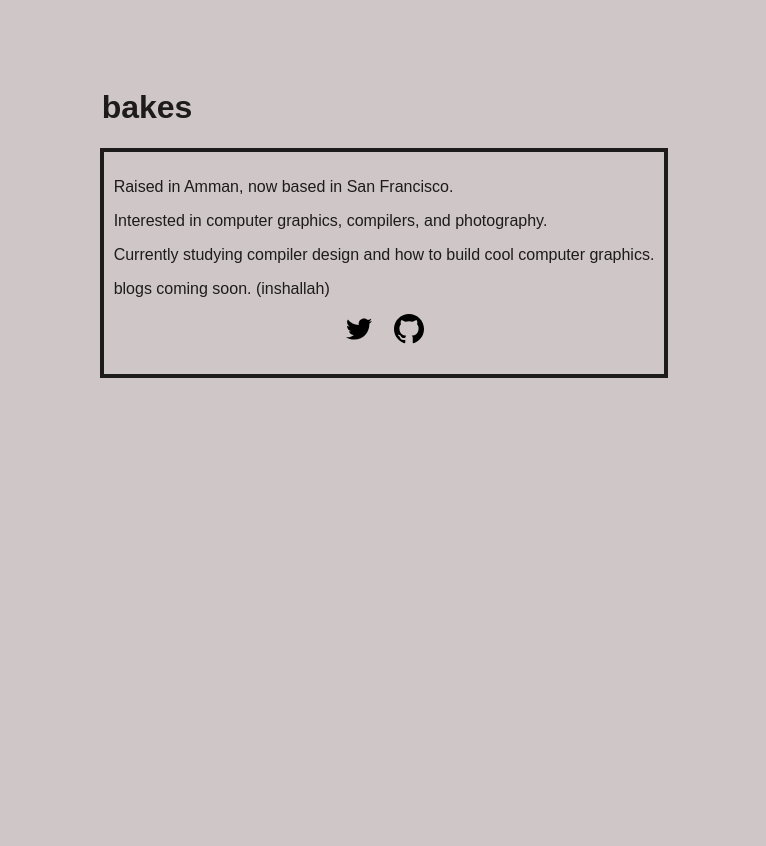
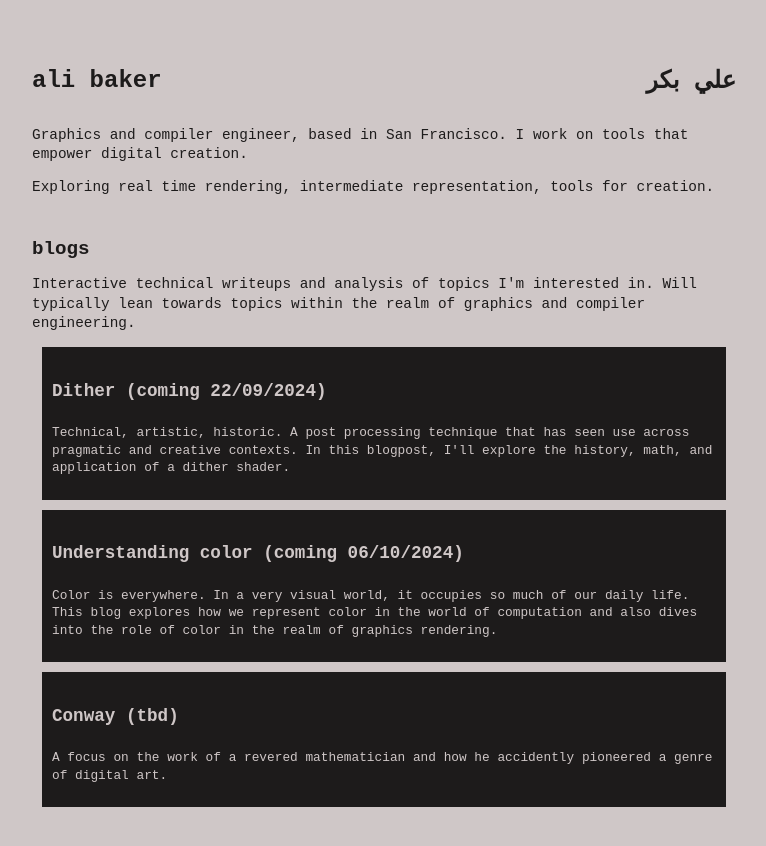
Before and after one commit to aliibaker/portfolio, a website built with Vite: page index.html in a window 1280 px wide. Shown: the whole page, without its empty margins (256-1022 px from the left). Before the commit the page ends 800 px from the top, so only its background shows below. Built offline with nearby package versions, Linux system fonts and the light colour scheme; a web font is replaced by a local one.

Commit message:
new website

```diff
--- a/index.html
+++ b/index.html
@@ -2,38 +2,23 @@
 <html lang="en">
   <head>
     <meta charset="UTF-8" />
+
     <link rel="icon" type="image/svg+xml" href="/basha.JPG" />
+
     <meta name="viewport" content="width=device-width, initial-scale=1.0" />
     <meta property="og:title" content="ali baker" />
     <meta property="og:description" content="code, pictures, and blogs" />
     <meta property="og:image" content="./basha.JPG" />
     <meta property="og:type" content="website" />
-    <title>basha</title>
+
+    <link rel="preconnect" href="https://fonts.googleapis.com">
+    <link rel="preconnect" href="https://fonts.gstatic.com" crossorigin>
+    <link href="https://fonts.googleapis.com/css2?family=Victor+Mono:ital,wght@0,100..700;1,100..700&display=swap" rel="stylesheet">
+
+    <title>ali baker</title>
   </head>
   <body>
-    <div class="page">
-      <h1 class="header-name">ali baker<span id="cursor"><span>&#8203;</span></span></h1>
-    <div class="contents-main">
-      <p>Raised in Amman, now based in San Francisco.</p>
-      <p>Interested in computer graphics, compilers, and photography.</p>
-      <p>Currently studying compiler design and how to build cool computer graphics.</p>
-      <p>blogs coming soon. (inshallah)</p>
-      <ul class="links">
-        <li>
-          <a href="https://twitter.com/bahsha256" target="_blank">
-            <svg xmlns="http://www.w3.org/2000/svg" x="0px" y="0px" width="30" height="30" viewBox="0 0 30 30">
-              <path d="M28,6.937c-0.957,0.425-1.985,0.711-3.064,0.84c1.102-0.66,1.947-1.705,2.345-2.951c-1.03,0.611-2.172,1.055-3.388,1.295 c-0.973-1.037-2.359-1.685-3.893-1.685c-2.946,0-5.334,2.389-5.334,5.334c0,0.418,0.048,0.826,0.138,1.215 c-4.433-0.222-8.363-2.346-10.995-5.574C3.351,6.199,3.088,7.115,3.088,8.094c0,1.85,0.941,3.483,2.372,4.439 c-0.874-0.028-1.697-0.268-2.416-0.667c0,0.023,0,0.044,0,0.067c0,2.585,1.838,4.741,4.279,5.23 c-0.447,0.122-0.919,0.187-1.406,0.187c-0.343,0-0.678-0.034-1.003-0.095c0.679,2.119,2.649,3.662,4.983,3.705 c-1.825,1.431-4.125,2.284-6.625,2.284c-0.43,0-0.855-0.025-1.273-0.075c2.361,1.513,5.164,2.396,8.177,2.396 c9.812,0,15.176-8.128,15.176-15.177c0-0.231-0.005-0.461-0.015-0.69C26.38,8.945,27.285,8.006,28,6.937z"></path>
-            </svg>
-          </a>
-        </li>
-        <li>
-          <a href="https://github.com/aliibaker" target="_blank">
-            <svg xmlns="http://www.w3.org/2000/svg" width="30" height="30" viewBox="0 0 24 24"><path d="M12 0c-6.626 0-12 5.373-12 12 0 5.302 3.438 9.8 8.207 11.387.599.111.793-.261.793-.577v-2.234c-3.338.726-4.033-1.416-4.033-1.416-.546-1.387-1.333-1.756-1.333-1.756-1.089-.745.083-.729.083-.729 1.205.084 1.839 1.237 1.839 1.237 1.07 1.834 2.807 1.304 3.492.997.107-.775.418-1.305.762-1.604-2.665-.305-5.467-1.334-5.467-5.931 0-1.311.469-2.381 1.236-3.221-.124-.303-.535-1.524.117-3.176 0 0 1.008-.322 3.301 1.23.957-.266 1.983-.399 3.003-.404 1.02.005 2.047.138 3.006.404 2.291-1.552 3.297-1.23 3.297-1.23.653 1.653.242 2.874.118 3.176.77.84 1.235 1.911 1.235 3.221 0 4.609-2.807 5.624-5.479 5.921.43.372.823 1.102.823 2.222v3.293c0 .319.192.694.801.576 4.765-1.589 8.199-6.086 8.199-11.386 0-6.627-5.373-12-12-12z"/></svg>
-          </a>
-        </li>
-      </ul>
-    </div>
-    </div>
+    <div id="root"></div>
     <script type="module" src="/src/main.ts"></script>
   </body>
 </html>
--- a/src/main.ts
+++ b/src/main.ts
@@ -1,133 +1,93 @@
 import './style.css'
 
-enum NameState{
-    first = 1,
-    second,
-    third,
-    fourth,
-    fifth,
-    sixth,
-    seventh
+
+enum PageState {
+    INDEX = 0,
+    ABOUT = 1,
 }
 
-const headerName = document.querySelector('.header-name');
-
-const cursor = `<span id="cursor"><span>&#8203;</span></span>`;
-let currentName = "ali baker";
-let currentState = NameState.first;
-let currentFrame = 0;
-
-
-
-if(headerName){
-    setTimeout(nameAnimation, 1000)
-    // addCharacter("ali bake", "s", 8);
+function blogs() {
+    return(
+    `
+        <div class="content">
+            <h2 class="content-title"> blogs </h2>
+            <div class="blogs">
+                    <p> Interactive technical writeups and analysis of topics I'm interested in.
+                        Will typically lean towards topics within the realm of graphics and compiler engineering.
+                    </p>
+                    <div class="blog">
+                        <h4> Dither (coming 22/09/2024) </h4>
+                        <p> Technical, artistic, historic. A post processing technique that has seen use across pragmatic
+                            and creative contexts. In this blogpost, I'll explore the history, math, and application of
+                            a dither shader.
+                        </p>
+                    </div>
+                    <div class="blog">
+                        <h4> Understanding color (coming 06/10/2024) </h4>
+                        <p>  Color is everywhere. In a very visual world, it occupies so much
+                             of our daily life. This blog explores how we represent color
+                             in the world of computation and also dives into the role of color
+                             in the realm of graphics rendering.
+                        </p>
+                    </div>
+                    <div class="blog">
+                        <h4> Conway (tbd) </h4>
+                        <p>
+                            A focus on the work of a revered mathematician and
+                            how he accidently pioneered a genre of digital art.
+                        </p>
+                    </div>
+                </div>
+        </div>
+    `);
 }
 
-function addCharacter(text: string, character: string, index: number){
-    const newText = text.slice(0, index) + character + text.slice(index);
-    return newText;
+function about() {
+    return `<div class="content">
+                <div class="header">
+                    <h1> ali baker </h1>
+                    <h1> علي بكر </h1>
+                </div>
+                <div class="about-me">
+                <p>
+                    Graphics and compiler engineer, based in San Francisco.
+                    I work on tools that empower digital creation.
+                </p>
+
+                <p>
+                    Exploring real time rendering, intermediate representation, tools for creation.
+                </p>
+                </div>
+
+            </div>`
 }
 
-function deleteCharacter(text: string, index: number){
-    const newText = text.slice(0, index) + text.slice(index+1);
-    return newText;
+function header() {
+    return about();
+}
+function index() {
+    return `
+
+        <div class="page">
+            ${header()}
+            ${blogs()}
+        </div>
+    `
 }
 
+function pageView() {
 
-function nameAnimation(){
-    if(!headerName){
+}
+
+function renderPage() {
+    const root = document.getElementById('root');
+
+    if(!root){
         return;
     }
-    let stateSwitched = false;
-    switch(currentState){
-        // ali baker => ali bakes
-        case NameState.first:
-            if(currentFrame == 0){
-                currentName = deleteCharacter(currentName, 8);
-                currentFrame += 1;
-            }
-            else{
-                currentName = addCharacter(currentName, "s", 8);
-                currentState = NameState.second;
-                currentFrame = 0;
-                stateSwitched = true;
-            }
-            headerName.innerHTML = currentName + cursor;
-            break;
-        // ali bakes => bakes
-        case NameState.second:
-                currentName = deleteCharacter(currentName, 3-currentFrame);
-                headerName.innerHTML = currentName.slice(0,3-currentFrame) + cursor + currentName.slice(3-currentFrame);
-                currentFrame += 1;
-                if(currentFrame === 4){
-                    currentFrame = 0;
-                    currentState = NameState.third;
-                    stateSwitched = true;
-                }
-            break;
-        // bakes => bakesbasha
-        case NameState.third:
-            const basha: Record<number, string> = {0: "b", 1: "a", 2: "s", 3: "h", 4: "a"};
-            currentName = addCharacter(currentName, basha[currentFrame], currentName.length);
-            headerName.innerHTML = currentName + cursor;
-            currentFrame += 1;
-            if(currentFrame === 5){
-                currentState = NameState.fourth;
-                currentFrame = 0;
-                stateSwitched = true;
-            }
-            break;
-        // bakesbasha => basha
-        case NameState.fourth:
-            currentName = deleteCharacter(currentName, 4-currentFrame);
-            headerName.innerHTML = currentName.slice(0,4-currentFrame) + cursor + currentName.slice(4-currentFrame);
-            currentFrame += 1;
-                if(currentFrame === 5){
-                    currentFrame = 0;
-                    currentState = NameState.fifth;
-                    stateSwitched = true;
-                }
-            break;
-        // basha => ali basha
-        case NameState.fifth:
-            const ali: Record<number, string> = {0: "a", 1: "l", 2: "i", 3: " "};
-            currentName = addCharacter(currentName, ali[currentFrame], currentFrame);
-            headerName.innerHTML = currentName.slice(0, currentFrame+1) + cursor + currentName.slice(currentFrame + 1);
-            currentFrame += 1;
-            if(currentFrame === 4){
-                currentState = NameState.sixth;
-                currentFrame = 0;
-                stateSwitched = true;
-            }
-            break;
-        // ali basha => ali
-        case NameState.sixth:
-            currentName = deleteCharacter(currentName, currentName.length-1);
-            headerName.innerHTML = currentName + cursor;
-            currentFrame += 1;
-                if(currentFrame === 5){
-                    currentFrame = 0;
-                    currentState = NameState.seventh;
-                    stateSwitched = true;
-                }
-            break;
-        // ali => ali baker
-        case NameState.seventh:
-            const baker: Record<number, string> = {0: "b", 1: "a", 2: "k", 3: "e", 4: "r"};
-            currentName = addCharacter(currentName, baker[currentFrame], currentName.length);
-            headerName.innerHTML = currentName + cursor;
-            currentFrame += 1;
-            if(currentFrame === 5){
-                stateSwitched = true;
-                currentState = NameState.first;
-                currentFrame = 0;
-            }
-            break;
-        default:
-            break;
-    }
 
-    const timeout = stateSwitched ? 3000: 200
-    setTimeout(nameAnimation, timeout)
+    console.log('hello');
+    root.innerHTML = index();
 }
+
+renderPage();
--- a/src/style.css
+++ b/src/style.css
@@ -1,81 +1,99 @@
+html, body {
+  font-family: "Victor Mono", monospace;
+  font-weight: 100;
 
+  margin: 0;
+  padding: 0;
+  height: 100%;
+  width: 100%;
+}
 
-body{
-  font-family: sans-serif;
+h1 {
+  font-size: 1.5rem;
+}
+
+h2 {
+  font-size: 1.2rem;
+}
+
+h4 {
+  font-size: 1.1rem;
+}
+
+p {
+  font-size: 0.9rem;
+  line-height: 1.2rem;
+}
+
+#root {
   display: flex;
   justify-content: center;
+  align-items: center;
 }
 
-.links{
-  list-style-type: none;
-  display: flex;
-  justify-content: center;
-  gap: 20px;
-  padding: 0;
+.page {
+  width: 55%;
+  padding: 10px;
 }
 
-.page{
-  padding: 60px;
-  max-width: 900px;
-}
+.blog {
+  padding: 10px;
+  margin: 10px;
 
-.contents-main{
-  padding: 10px 10px;
-  border: solid;
-  border-width: 4px;
-  border-style: solid;
-}
-
-@keyframes blink {
-  50% {
-      opacity: 0;
+  p {
+    font-size: 0.8rem;
+  line-height: 1.1rem;
   }
 }
 
-#cursor {
-  animation: blink 1s step-start 0s infinite;
-  /* Adjust width and color to match your text */
-  width: 2px;
-  display: inline-block;
+.header {
+  display: flex;
+  align-items: center;
+  justify-content: space-between;
+  width: 100%;
 }
 
+.content {
+  margin: 40px 0;
+}
 
-@media (prefers-color-scheme: dark){
+.content-container {
+
+}
+
+@media (prefers-color-scheme: dark) {
   body{
-    background: rgb(29, 27, 27);
-  };
-  .contents-main{
-    border-image: linear-gradient(#131313, #5f5555) 30;
-    color: rgb(207, 199, 199);
+    background-color: rgb(29, 27, 27);
   }
-  .page{
+
+  .page {
     color: rgb(207, 199, 199);
   }
 
-  #cursor {
-    color: rgb(227, 208, 208);
-    background-color: rgb(220, 215, 215);
-  }
-  svg {
-    -webkit-filter: invert(100%); /* safari 6.0 - 9.0 */
-            filter: invert(100%);
+  .blog {
+    background-color: rgb(207, 199, 199);
+    color: rgb(29, 27, 27);
+    border-radius: 5px;
   }
 }
 
-@media (prefers-color-scheme: light){
+@media (prefers-color-scheme: light) {
   body{
-    background: rgb(207, 199, 199);
-  };
-  .contents-main{
-    border-image: linear-gradient(#181817, #363434) 30;
-    color: rgb(29, 27, 27);
+    background-color: rgb(207, 199, 199);
   }
-  .page{
+
+  .page {
     color: rgb(29, 27, 27);
   }
 
-  #cursor {
-    color: black;
-    background-color: rgb(28, 24, 24);
+  .blog {
+    background-color: rgb(29, 27, 27);
+    color: rgb(207, 199, 199);
   }
 }
+
+@media(max-width: 600px) {
+  .page {
+    width: 95%;
+  }
+}
```
